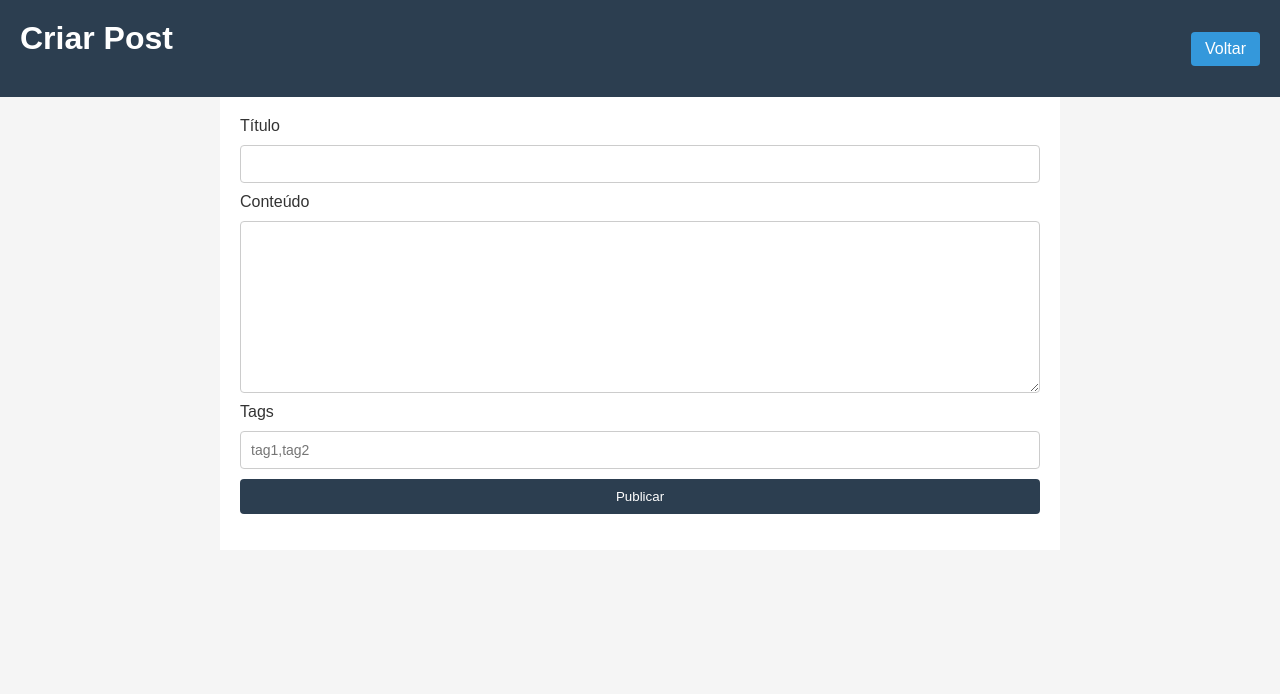
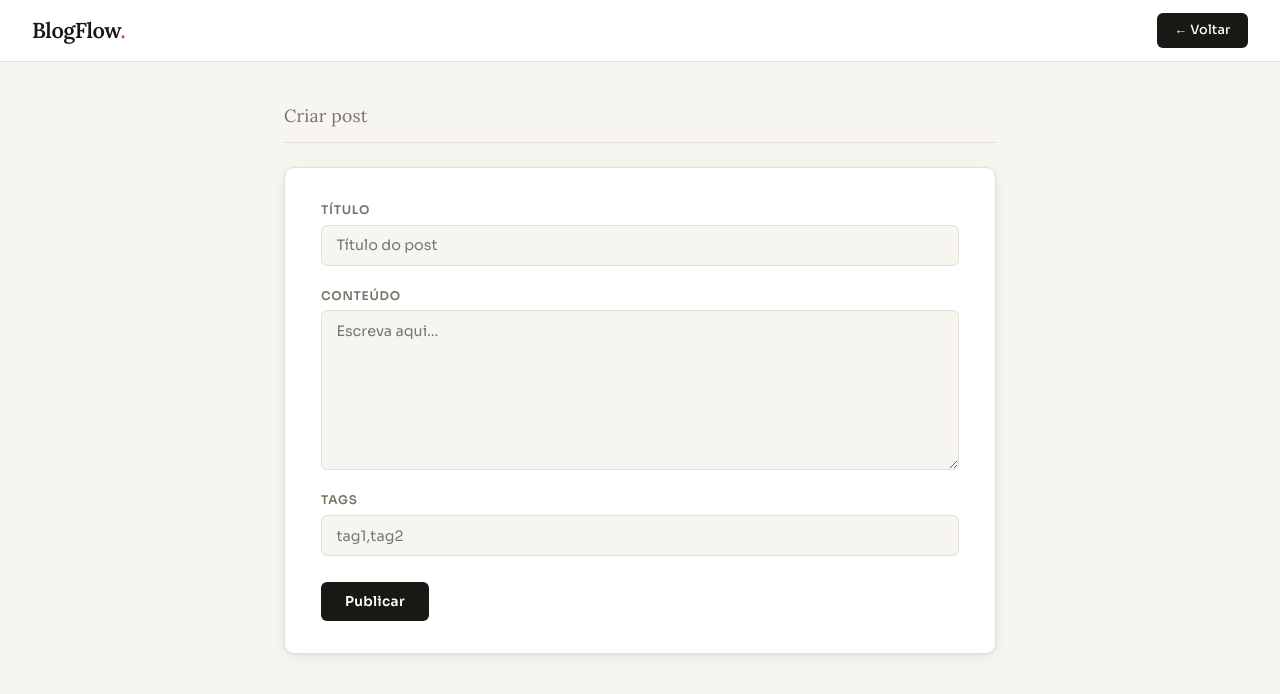
Before and after one commit to Viniciusgigante19/tf-BlogFlow, a plain HTML site: page TF03/frontend/novo-post.html in a window 1280 px wide. Drawn offline with Linux system fonts and the light colour scheme.

Commit message:
update UI

```diff
--- a/TF03/frontend/css/style.css
+++ b/TF03/frontend/css/style.css
@@ -1,93 +1,279 @@
-body{
-font-family: Arial, Helvetica, sans-serif;
-margin:0;
-background:#f5f5f5;
-color:#333;
+@import url('https://fonts.googleapis.com/css2?family=Sora:wght@300;400;500;600&family=Lora:ital,wght@0,400;0,600;1,400&display=swap');
+
+*, *::before, *::after {
+  box-sizing: border-box;
+  margin: 0;
+  padding: 0;
 }
 
-header{
-background:#2c3e50;
-color:white;
-padding:20px;
-display:flex;
-justify-content:space-between;
-align-items:center;
+:root {
+  --bg: #f7f5f0;
+  --surface: #ffffff;
+  --border: #e4e0d8;
+  --text: #1a1814;
+  --text-muted: #7a7368;
+  --accent: #c8502a;
+  --accent-light: #f0e8e3;
+  --shadow: 0 1px 3px rgba(0,0,0,0.06), 0 4px 16px rgba(0,0,0,0.05);
+  --radius: 10px;
 }
 
-main{
-max-width:800px;
-margin:auto;
-padding:20px;
-background:white;
+html { scroll-behavior: smooth; }
+
+body {
+  font-family: 'Sora', sans-serif;
+  background: var(--bg);
+  color: var(--text);
+  min-height: 100vh;
+  font-size: 15px;
+  line-height: 1.6;
 }
 
-h1,h2{
-margin:0 0 20px 0;
+/* HEADER */
+header {
+  background: var(--surface);
+  border-bottom: 1px solid var(--border);
+  padding: 0 2rem;
+  height: 62px;
+  display: flex;
+  align-items: center;
+  justify-content: space-between;
+  position: sticky;
+  top: 0;
+  z-index: 100;
 }
 
-.post{
-border-bottom:1px solid #ddd;
-padding:15px 0;
+header h1 {
+  font-family: 'Lora', serif;
+  font-size: 1.35rem;
+  font-weight: 600;
+  letter-spacing: -0.02em;
+  color: var(--text);
 }
 
-.post a{
-text-decoration:none;
-color:#2c3e50;
-font-weight:bold;
+header h1::after {
+  content: '.';
+  color: var(--accent);
 }
 
-.post p{
-margin:5px 0;
-color:#555;
+/* BUTTONS */
+.btn {
+  display: inline-flex;
+  align-items: center;
+  gap: 0.4rem;
+  padding: 0.45rem 1.1rem;
+  background: var(--text);
+  color: #fff;
+  border-radius: 6px;
+  text-decoration: none;
+  font-size: 0.8rem;
+  font-weight: 500;
+  letter-spacing: 0.01em;
+  transition: background 0.18s, transform 0.12s;
 }
 
-.btn{
-background:#3498db;
-color:white;
-padding:8px 14px;
-text-decoration:none;
-border-radius:4px;
+.btn:hover {
+  background: var(--accent);
+  transform: translateY(-1px);
 }
 
-form{
-display:flex;
-flex-direction:column;
-gap:10px;
+/* MAIN */
+main {
+  max-width: 760px;
+  margin: 0 auto;
+  padding: 2.5rem 1.5rem;
 }
 
-input,textarea{
-padding:10px;
-border:1px solid #ccc;
-border-radius:4px;
-font-size:14px;
+main > h2 {
+  font-family: 'Lora', serif;
+  font-size: 1.1rem;
+  font-weight: 400;
+  color: var(--text-muted);
+  margin-bottom: 1.5rem;
+  padding-bottom: 0.75rem;
+  border-bottom: 1px solid var(--border);
+  letter-spacing: 0.01em;
 }
 
-textarea{
-min-height:150px;
-resize:vertical;
+/* POSTS CONTAINER */
+#posts-container {
+  display: flex;
+  flex-direction: column;
+  gap: 1px;
+  background: var(--border);
+  border: 1px solid var(--border);
+  border-radius: var(--radius);
+  overflow: hidden;
 }
 
-button{
-background:#2c3e50;
-color:white;
-border:none;
-padding:10px;
-cursor:pointer;
-border-radius:4px;
+/* Each post card — injected by JS, so we style children generically */
+#posts-container > * {
+  background: var(--surface);
+  padding: 1.25rem 1.5rem;
+  transition: background 0.15s;
 }
 
-button:hover{
-background:#1a252f;
+#posts-container > *:hover {
+  background: #fdfcfa;
 }
 
-#delete-btn{
-background:#e74c3c;
+/* POST ARTICLE */
+#post-container {
+  background: var(--surface);
+  border: 1px solid var(--border);
+  border-radius: var(--radius);
+  padding: 2rem 2.25rem;
+  box-shadow: var(--shadow);
+  font-family: 'Lora', serif;
+  font-size: 1rem;
+  line-height: 1.8;
 }
 
-#delete-btn:hover{
-background:#c0392b;
+#post-container h2,
+#post-container h1 {
+  font-family: 'Lora', serif;
+  font-size: 1.6rem;
+  font-weight: 600;
+  letter-spacing: -0.02em;
+  margin-bottom: 1rem;
+  color: var(--text);
 }
 
-.post-actions{
-margin-top:20px;
+#post-container p {
+  color: #3a3630;
+  margin-bottom: 1rem;
 }
+
+/* TAGS */
+.tags, #post-container .tags {
+  display: flex;
+  flex-wrap: wrap;
+  gap: 0.4rem;
+  margin-top: 1rem;
+}
+
+.tag {
+  display: inline-block;
+  padding: 0.2rem 0.65rem;
+  background: var(--accent-light);
+  color: var(--accent);
+  border-radius: 20px;
+  font-size: 0.72rem;
+  font-family: 'Sora', sans-serif;
+  font-weight: 500;
+  letter-spacing: 0.02em;
+}
+
+/* POST ACTIONS */
+.post-actions {
+  margin-top: 1.5rem;
+  display: flex;
+  gap: 0.75rem;
+}
+
+#delete-btn {
+  padding: 0.5rem 1.2rem;
+  background: transparent;
+  color: #b04030;
+  border: 1.5px solid #e0b0a8;
+  border-radius: 6px;
+  font-family: 'Sora', sans-serif;
+  font-size: 0.8rem;
+  font-weight: 500;
+  cursor: pointer;
+  transition: background 0.15s, border-color 0.15s, color 0.15s, transform 0.1s;
+}
+
+#delete-btn:hover {
+  background: #b04030;
+  border-color: #b04030;
+  color: #fff;
+  transform: translateY(-1px);
+}
+
+/* FORM */
+#post-form {
+  background: var(--surface);
+  border: 1px solid var(--border);
+  border-radius: var(--radius);
+  padding: 2rem 2.25rem;
+  box-shadow: var(--shadow);
+  display: flex;
+  flex-direction: column;
+  gap: 0.35rem;
+}
+
+#post-form label {
+  font-size: 0.75rem;
+  font-weight: 600;
+  letter-spacing: 0.06em;
+  text-transform: uppercase;
+  color: var(--text-muted);
+  margin-top: 0.9rem;
+}
+
+#post-form label:first-of-type {
+  margin-top: 0;
+}
+
+#post-form input[type="text"],
+#post-form textarea {
+  width: 100%;
+  padding: 0.65rem 0.9rem;
+  background: var(--bg);
+  border: 1.5px solid var(--border);
+  border-radius: 6px;
+  font-family: 'Sora', sans-serif;
+  font-size: 0.9rem;
+  color: var(--text);
+  outline: none;
+  transition: border-color 0.18s, background 0.18s;
+  resize: vertical;
+}
+
+#post-form input[type="text"]:focus,
+#post-form textarea:focus {
+  border-color: var(--accent);
+  background: #fff;
+}
+
+#post-form textarea {
+  min-height: 160px;
+}
+
+#post-form button[type="submit"] {
+  margin-top: 1.25rem;
+  padding: 0.7rem 1.5rem;
+  background: var(--text);
+  color: #fff;
+  border: none;
+  border-radius: 6px;
+  font-family: 'Sora', sans-serif;
+  font-size: 0.85rem;
+  font-weight: 600;
+  cursor: pointer;
+  align-self: flex-start;
+  letter-spacing: 0.02em;
+  transition: background 0.18s, transform 0.12s;
+}
+
+#post-form button[type="submit"]:hover {
+  background: var(--accent);
+  transform: translateY(-1px);
+}
+
+/* FEEDBACK MESSAGE */
+#message {
+  margin-top: 1rem;
+  font-size: 0.85rem;
+  color: var(--accent);
+  min-height: 1.2em;
+  font-weight: 500;
+}
+
+/* RESPONSIVE */
+@media (max-width: 600px) {
+  header { padding: 0 1rem; }
+  main { padding: 1.5rem 1rem; }
+  #post-form, #post-container { padding: 1.25rem 1.25rem; }
+}
--- a/TF03/frontend/novo-post.html
+++ b/TF03/frontend/novo-post.html
@@ -5,36 +5,24 @@
 <title>Novo Post</title>
 <link rel="stylesheet" href="./css/style.css">
 </head>
-
 <body>
-
 <header>
-<h1>Criar Post</h1>
-<a class="btn" href="index.html">Voltar</a>
+<h1>BlogFlow</h1>
+<a class="btn" href="index.html">← Voltar</a>
 </header>
-
 <main>
-
+<h2>Criar post</h2>
 <form id="post-form">
-
 <label>Título</label>
-<input type="text" id="title" maxlength="255" required>
-
+<input type="text" id="title" maxlength="255" required placeholder="Título do post">
 <label>Conteúdo</label>
-<textarea id="content" required></textarea>
-
+<textarea id="content" required placeholder="Escreva aqui..."></textarea>
 <label>Tags</label>
 <input type="text" id="tags" placeholder="tag1,tag2">
-
 <button type="submit">Publicar</button>
-
 </form>
-
 <p id="message"></p>
-
 </main>
-
 <script src="./js/app.js"></script>
-
 </body>
 </html>
```
Also changed, not shown: TF03/frontend/index.html (+0 -7 lines), TF03/frontend/post.html (+2 -10 lines).
